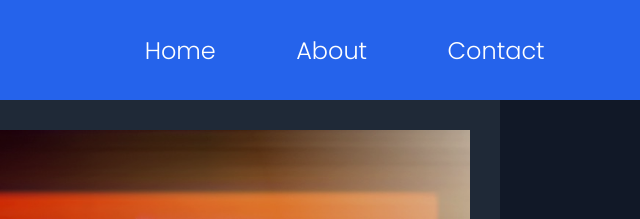
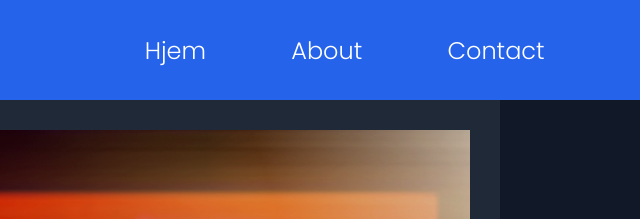
Before and after one commit to SamaiiSen/Panorama, a plain HTML site: page index.html in a window 1280 px wide. Shown: the top 219 px of the page, 640-1280 px from the left. Drawn offline with nearby package versions, Linux system fonts and the light colour scheme.

Commit message:
Danish home

```diff
--- a/index.html
+++ b/index.html
@@ -19,7 +19,7 @@
 	<nav>
 		<img src="graphic/panorama.svg" alt="panorama" style="height:60px">
 		<ul class="poppins-light">
-			<li><a href="">Home</a></li>
+			<li><a href="">Hjem</a></li>
 			<li><a href="">About</a></li>
 			<li><a href="">Contact</a></li>
 		</ul>
```
